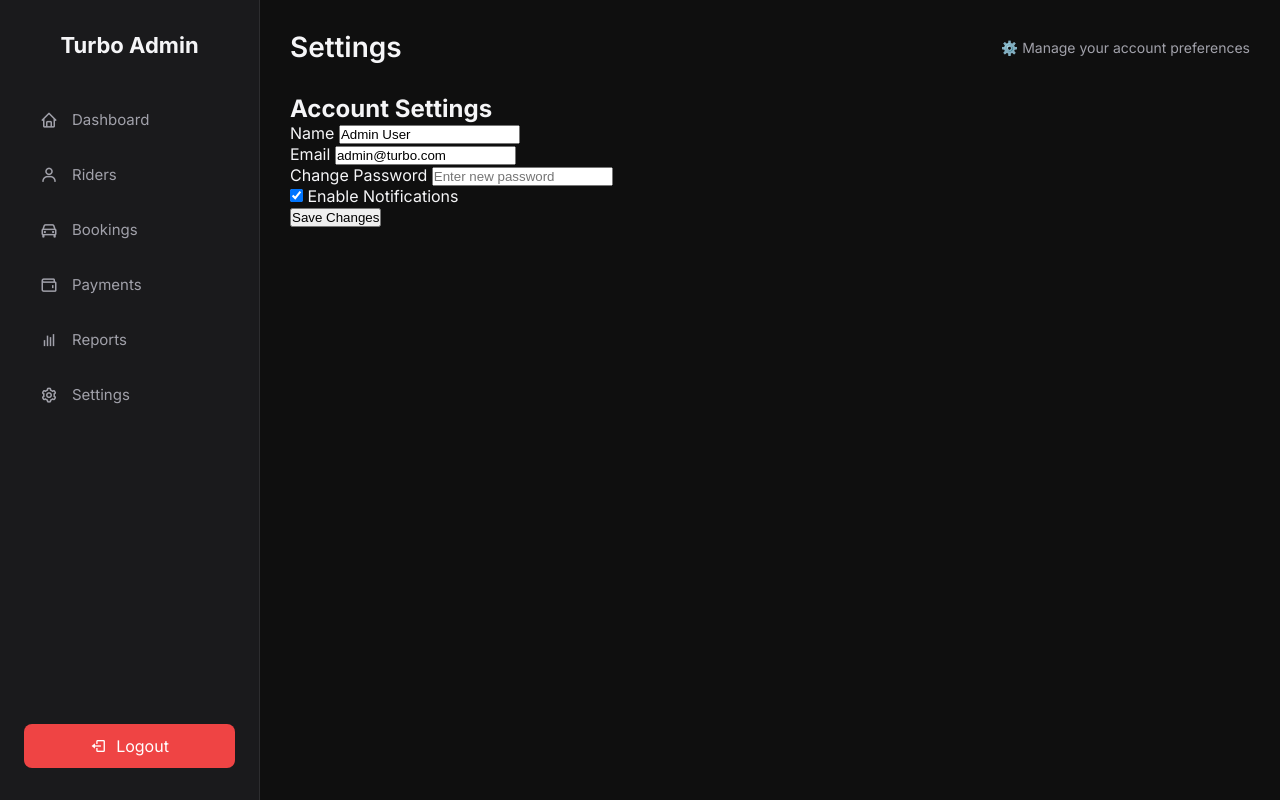
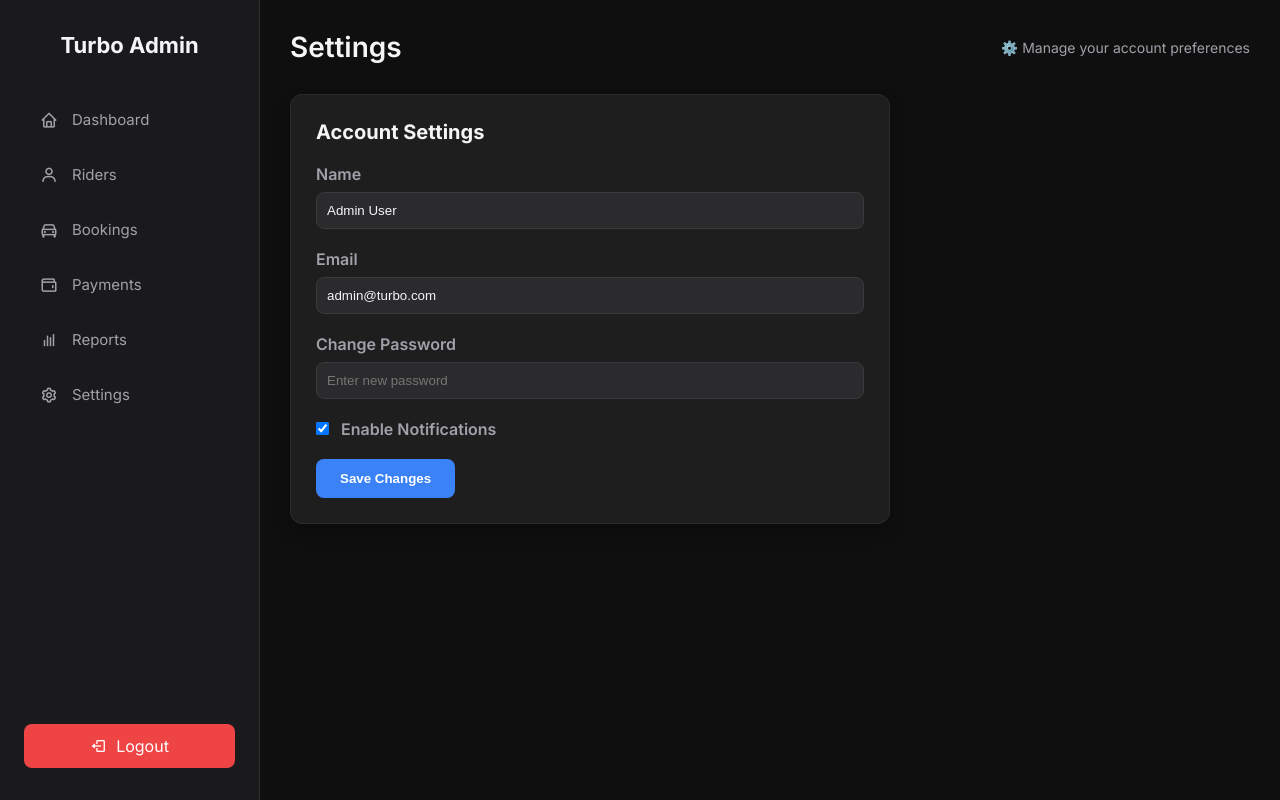
Before and after one commit to Joelscariajustine123/Turbo, a Django app: page /adminpages/settings/ in a window 1280 px wide. Run offline with Django 5.2, Linux system fonts and the light colour scheme.

Commit message:
add adminpages/css file and attach to every html page

```diff
--- /dev/null
+++ b/static/adminpages/css/style.css
@@ -0,0 +1,286 @@
+/* === Common Styles (shared by all pages) === */
+:root {
+    --bg-dark: #0f0f0f;
+    --bg-sidebar: #1a1a1c;
+    --card-bg: #1e1e1e;
+    --text-light: #f5f5f7;
+    --text-muted: #a1a1aa;
+    --accent: #3b82f6;
+    --danger: #ef4444;
+    --hover-bg: #2a2a2c;
+  --border: #2d2d2f;
+  --green: #10b981;
+  --orange: #f59e0b;
+  --blue: #3b82f6;
+  }
+
+  * {
+    margin: 0;
+    padding: 0;
+    box-sizing: border-box;
+  }
+
+  body {
+    font-family: 'Inter', sans-serif;
+    display: flex;
+    height: 100vh;
+    background-color: var(--bg-dark);
+    color: var(--text-light);
+  }
+
+  .sidebar {
+    width: 260px;
+    background-color: var(--bg-sidebar);
+    padding: 32px 24px;
+    display: flex;
+    flex-direction: column;
+  border-right: 1px solid var(--border);
+    box-shadow: 2px 0 5px rgba(0, 0, 0, 0.2);
+  }
+
+  .sidebar h2 {
+    font-size: 22px;
+    font-weight: 700;
+    margin-bottom: 40px;
+    color: var(--text-light);
+    text-align: center;
+  }
+
+  .nav-link {
+    display: flex;
+    align-items: center;
+    gap: 14px;
+    padding: 12px 16px;
+    border-radius: 10px;
+    color: var(--text-muted);
+    text-decoration: none;
+    margin-bottom: 12px;
+    font-size: 15px;
+    transition: all 0.2s ease;
+  }
+
+  .nav-link:hover {
+    background-color: var(--hover-bg);
+    color: var(--text-light);
+  }
+
+  .nav-link i {
+    font-size: 18px;
+  }
+
+  .logout-btn {
+    margin-top: auto;
+    background-color: var(--danger);
+    color: white;
+    border: none;
+    padding: 12px;
+    border-radius: 8px;
+    display: flex;
+    align-items: center;
+    justify-content: center;
+    gap: 10px;
+    text-decoration: none;
+    font-weight: 500;
+    transition: background-color 0.2s ease;
+  }
+
+  .logout-btn:hover {
+    background-color: #c53030;
+  }
+
+  .main {
+    flex-grow: 1;
+    padding: 30px;
+    overflow-y: auto;
+    background-color: var(--bg-dark);
+  }
+
+  .header {
+    display: flex;
+    justify-content: space-between;
+    align-items: center;
+    margin-bottom: 30px;
+  }
+
+  .header h1 {
+    font-size: 28px;
+    font-weight: 600;
+    color: var(--text-light);
+  }
+
+  .header p {
+    font-size: 14px;
+    color: var(--text-muted);
+  }
+
+/* === Home & Dashboard Cards/Stats === */
+  .stats {
+    display: grid;
+    grid-template-columns: repeat(auto-fit, minmax(250px, 1fr));
+    gap: 20px;
+  }
+
+  .card {
+    background: var(--card-bg);
+    padding: 20px;
+    border-radius: 12px;
+    box-shadow: 0 8px 16px rgba(0, 0, 0, 0.25);
+    border: 1px solid #2c2c2e;
+    transition: transform 0.2s ease;
+  }
+
+  .card:hover {
+    transform: translateY(-4px);
+  }
+
+  .card h3 {
+    color: var(--text-light);
+    font-size: 18px;
+    font-weight: 600;
+    margin-bottom: 8px;
+  }
+
+  .card p {
+    color: var(--text-muted);
+    font-size: 14px;
+  }
+
+/* === Table Styles (shared by most pages) === */
+  table {
+    width: 100%;
+    border-collapse: collapse;
+    background: var(--card-bg);
+    border-radius: 12px;
+    overflow: hidden;
+  box-shadow: 0 8px 16px rgba(0, 0, 0, 0.25);
+  border: 1px solid var(--border);
+  }
+
+  thead {
+  background-color: var(--hover-bg);
+  color: var(--text-light);
+  }
+
+  th, td {
+    padding: 14px 18px;
+    text-align: left;
+    font-size: 15px;
+    border-bottom: 1px solid #353535;
+  }
+
+  th {
+    color: var(--text-light);
+    font-weight: 600;
+  }
+
+  td {
+    color: var(--text-muted);
+  }
+
+  tbody tr:hover {
+    background-color: #1f1f1f;
+  }
+
+/* === Status Classes (shared) === */
+  .status-completed {
+    color: var(--green);
+    font-weight: 600;
+  }
+
+  .status-pending {
+    color: var(--orange);
+    font-weight: 600;
+  }
+
+  .status-scheduled {
+    color: var(--blue);
+    font-weight: 600;
+  }
+
+/* === Payment Table Specific === */
+.paid {
+  color: #22c55e;
+  font-weight: 500;
+}
+
+.pending {
+  color: #fbbf24;
+    font-weight: 500;
+}
+
+/* === Dashboard Section === */
+  .dashboard-section {
+    margin-top: 20px;
+  }
+
+  .dashboard-section h2 {
+    font-size: 20px;
+    margin-bottom: 16px;
+    color: var(--text-light);
+  }
+
+  .empty-row td {
+    text-align: center;
+    color: var(--text-muted);
+    padding: 24px;
+    font-style: italic;
+  }
+
+/* === Settings Page === */
+  .settings-section {
+    background-color: var(--card-bg);
+    padding: 25px;
+    border-radius: 12px;
+    max-width: 600px;
+    border: 1px solid #2c2c2e;
+    box-shadow: 0 8px 16px rgba(0, 0, 0, 0.25);
+  }
+
+  .settings-section h2 {
+    margin-bottom: 20px;
+    color: var(--text-light);
+    font-size: 20px;
+  }
+
+  .form-group {
+    margin-bottom: 20px;
+  }
+
+  .form-group label {
+    display: block;
+    margin-bottom: 8px;
+    color: var(--text-muted);
+    font-weight: 600;
+  }
+
+  .form-group input,
+  .form-group select {
+    width: 100%;
+    padding: 10px;
+    border-radius: 8px;
+    background-color: #2b2b2d;
+    color: var(--text-light);
+    border: 1px solid #3a3a3c;
+  }
+
+  .form-group input[type="checkbox"] {
+    width: auto;
+    margin-right: 8px;
+  }
+
+  .save-btn {
+    background-color: var(--accent);
+    color: white;
+    padding: 12px 24px;
+    border: none;
+    border-radius: 8px;
+    cursor: pointer;
+    font-weight: 600;
+    transition: background-color 0.2s ease;
+  }
+
+  .save-btn:hover {
+    background-color: #c53030;
+  }
+
+/* === Add any page-specific overrides below as needed === */
--- a/templates/adminpages/base.html
+++ b/templates/adminpages/base.html
@@ -1,3 +1,4 @@
+{% load static %}
 <!DOCTYPE html>
 <html lang="en">
 <head>
@@ -6,148 +7,7 @@
   <title>Turbo Admin Dashboard</title>
   <link href="https://unpkg.com/boxicons@2.1.2/css/boxicons.min.css" rel="stylesheet">
   <link href="https://fonts.googleapis.com/css2?family=Inter:wght@400;600;700&display=swap" rel="stylesheet">
-  <style>
-    :root {
-      --bg-dark: #0f0f0f;
-      --bg-sidebar: #1a1a1c;
-      --card-bg: #1e1e1e;
-      --text-light: #f5f5f7;
-      --text-muted: #a1a1aa;
-      --accent: #3b82f6;
-      --danger: #ef4444;
-      --hover-bg: #2a2a2c;
-    }
-
-    * {
-      margin: 0;
-      padding: 0;
-      box-sizing: border-box;
-    }
-
-    body {
-      font-family: 'Inter', sans-serif;
-      display: flex;
-      height: 100vh;
-      background-color: var(--bg-dark);
-      color: var(--text-light);
-    }
-
-    .sidebar {
-      width: 260px;
-      background-color: var(--bg-sidebar);
-      padding: 32px 24px;
-      display: flex;
-      flex-direction: column;
-      border-right: 1px solid #2d2d2f;
-      box-shadow: 2px 0 5px rgba(0, 0, 0, 0.2);
-    }
-
-    .sidebar h2 {
-      font-size: 22px;
-      font-weight: 700;
-      margin-bottom: 40px;
-      color: var(--text-light);
-      text-align: center;
-    }
-
-    .nav-link {
-      display: flex;
-      align-items: center;
-      gap: 14px;
-      padding: 12px 16px;
-      border-radius: 10px;
-      color: var(--text-muted);
-      text-decoration: none;
-      margin-bottom: 12px;
-      font-size: 15px;
-      transition: all 0.2s ease;
-    }
-
-    .nav-link:hover {
-      background-color: var(--hover-bg);
-      color: var(--text-light);
-    }
-
-    .nav-link i {
-      font-size: 18px;
-    }
-
-    .logout-btn {
-      margin-top: auto;
-      background-color: var(--danger);
-      color: white;
-      border: none;
-      padding: 12px;
-      border-radius: 8px;
-      display: flex;
-      align-items: center;
-      justify-content: center;
-      gap: 10px;
-      text-decoration: none;
-      font-weight: 500;
-      transition: background-color 0.2s ease;
-    }
-
-    .logout-btn:hover {
-      background-color: #c53030;
-    }
-
-    .main {
-      flex-grow: 1;
-      padding: 30px;
-      overflow-y: auto;
-      background-color: var(--bg-dark);
-    }
-
-    .header {
-      display: flex;
-      justify-content: space-between;
-      align-items: center;
-      margin-bottom: 30px;
-    }
-
-    .header h1 {
-      font-size: 28px;
-      font-weight: 600;
-      color: var(--text-light);
-    }
-
-    .header p {
-      font-size: 14px;
-      color: var(--text-muted);
-    }
-
-    .stats {
-      display: grid;
-      grid-template-columns: repeat(auto-fit, minmax(250px, 1fr));
-      gap: 20px;
-    }
-
-    .card {
-      background: var(--card-bg);
-      padding: 20px;
-      border-radius: 12px;
-      box-shadow: 0 8px 16px rgba(0, 0, 0, 0.25);
-      border: 1px solid #2c2c2e;
-      transition: transform 0.2s ease;
-    }
-
-    .card:hover {
-      transform: translateY(-4px);
-    }
-
-    .card h3 {
-      color: var(--text-light);
-      font-size: 18px;
-      font-weight: 600;
-      margin-bottom: 8px;
-    }
-
-    .card p {
-      color: var(--text-muted);
-      font-size: 14px;
-    }
-  </style>
+  <link rel="stylesheet" href="{% static 'adminpages/css/style.css' %}">
 </head>
 <body>
 
--- a/templates/adminpages/dashboard.html
+++ b/templates/adminpages/dashboard.html
@@ -1,5 +1,6 @@
 {% extends 'adminpages/base.html' %}
 {% block content %}
+
   <div class="main">
     <div class="header">
       <h1>Recent Bookings</h1>
@@ -35,4 +36,5 @@
       </table>
     </div>
   </div>
+
 {% endblock %}
--- a/templates/adminpages/home.html
+++ b/templates/adminpages/home.html
@@ -1,5 +1,6 @@
 {% extends 'adminpages/base.html' %}
 {% block content %}
+  <!-- Main content -->
   <div class="main">
     <div class="header">
       <h1>Dashboard</h1>
@@ -25,4 +26,5 @@
       </div>
     </div>
   </div>
+
 {% endblock %}
--- a/templates/adminpages/payment.html
+++ b/templates/adminpages/payment.html
@@ -1,5 +1,6 @@
 {% extends 'adminpages/base.html' %}
 {% block content %}
+<!-- Main content -->
   <div class="main">
     <div class="header">
       <h1>Payment Records</h1>
@@ -45,4 +46,5 @@
       </tbody>
     </table>
   </div>
+
 {% endblock %}
--- a/templates/adminpages/report.html
+++ b/templates/adminpages/report.html
@@ -1,6 +1,5 @@
 {% extends 'adminpages/base.html' %}
 {% block content %}
-
   <div class="main">
     <div class="header">
       <h1>Ride Reports</h1>
--- a/templates/adminpages/rider.html
+++ b/templates/adminpages/rider.html
@@ -1,6 +1,5 @@
 {% extends 'adminpages/base.html' %}
 {% block content %}
-
   <div class="main">
     <div class="header">
       <h1>Registered Riders</h1>
@@ -42,4 +41,5 @@
       </tbody>
     </table>
   </div>
+
 {% endblock %}
--- a/templates/adminpages/settings.html
+++ b/templates/adminpages/settings.html
@@ -1,6 +1,5 @@
 {% extends 'adminpages/base.html' %}
 {% block content %}
-
   <div class="main">
     <div class="header">
       <h1>Settings</h1>
```
